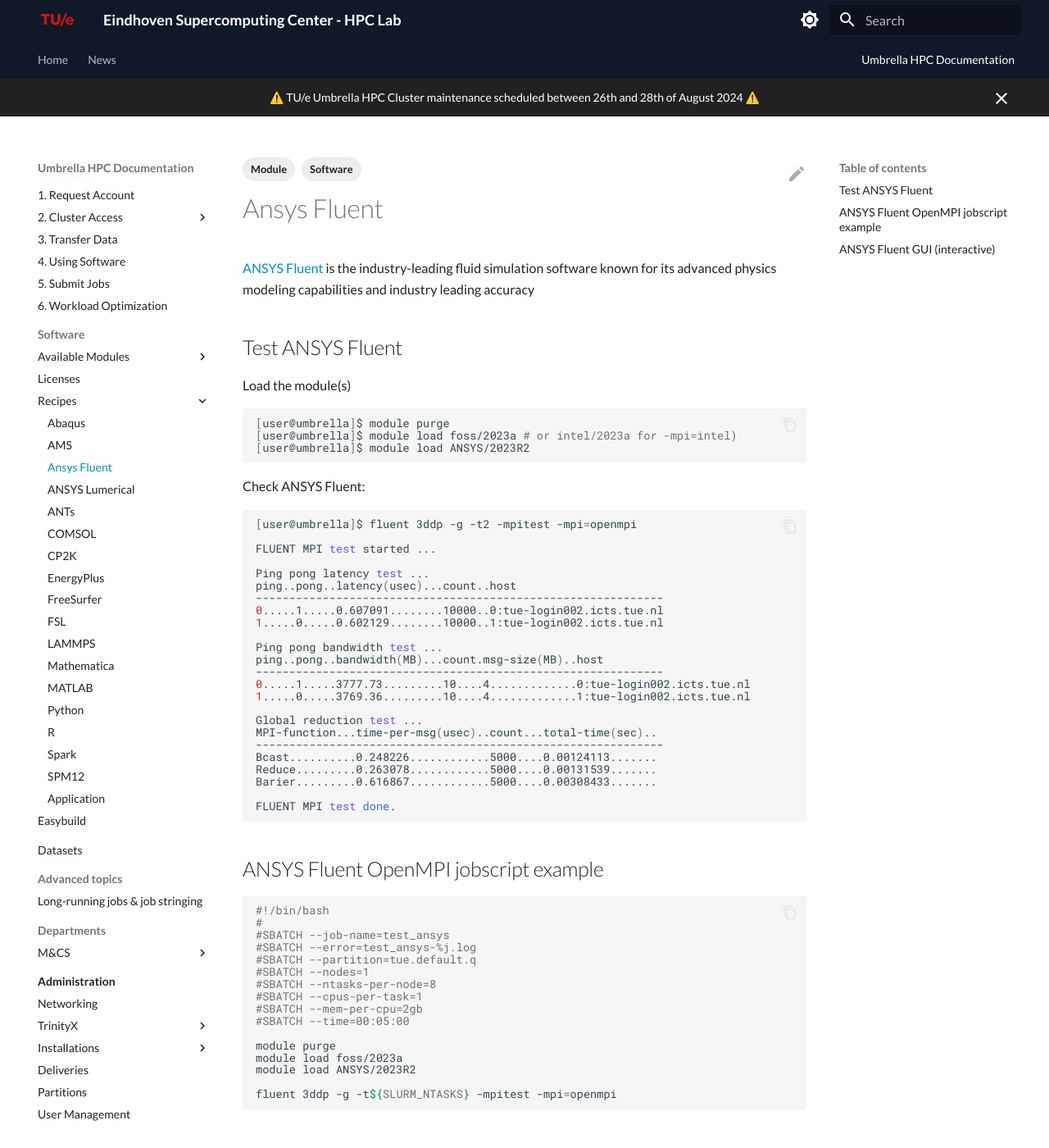
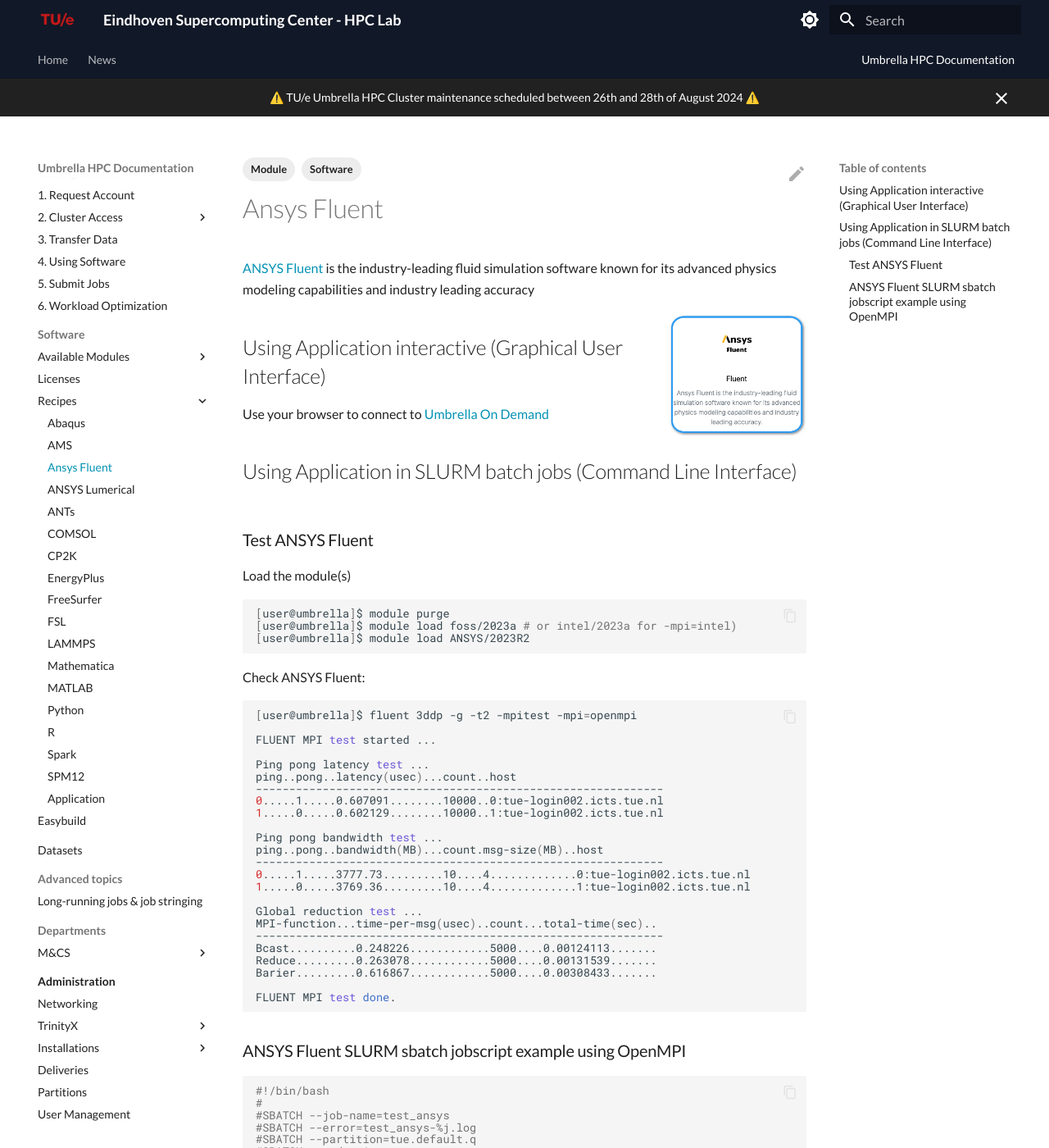
Before and after one commit to gferhpc/supercomputing.tue.nl, an MkDocs documentation site: the page built from pages/documentation/software/recipes/ansys_fluent.md, in a window 1280 px wide and 1400 px high. Shown: the whole window at 82% size. Built offline with MkDocs 1.6.1 and Material for MkDocs 9.7.7, drawn with Linux system fonts in a browser that asks for light colours; some of the changed text lies outside the part shown.

Commit message:
Update ansys_fluent.md

````diff
--- a/pages/documentation/software/recipes/ansys_fluent.md
+++ b/pages/documentation/software/recipes/ansys_fluent.md
@@ -5,7 +5,16 @@
 
 [ANSYS Fluent](https://www.ansys.com/products/fluids/ansys-fluent){:target="_blank"} is the industry-leading fluid simulation software known for its advanced physics modeling capabilities and industry leading accuracy
 
-## Test ANSYS Fluent
+![ANSYS Fluent in Umbrella On Demdand](ansys-fluent-ood.png){: align=right style="height:150px"}
+
+
+## Using Application interactive (Graphical User Interface)
+
+Use your browser to connect to [Umbrella On Demand](https://hpc.tue.nl){:target="_blank"}
+
+## Using Application in SLURM batch jobs (Command Line Interface)
+
+### Test ANSYS Fluent
 
 Load the module(s)
 
@@ -45,7 +54,8 @@
 
 ```
 
-## ANSYS Fluent OpenMPI jobscript example
+### ANSYS Fluent SLURM sbatch jobscript example using OpenMPI
+
 ```shell
 #!/bin/bash
 #
@@ -64,7 +74,3 @@
 
 fluent 3ddp -g -t${SLURM_NTASKS} -mpitest -mpi=openmpi
 ```
-
-## ANSYS Fluent GUI (interactive)
-
-Use your browser to connect to https://hpc.tue.nl
````
